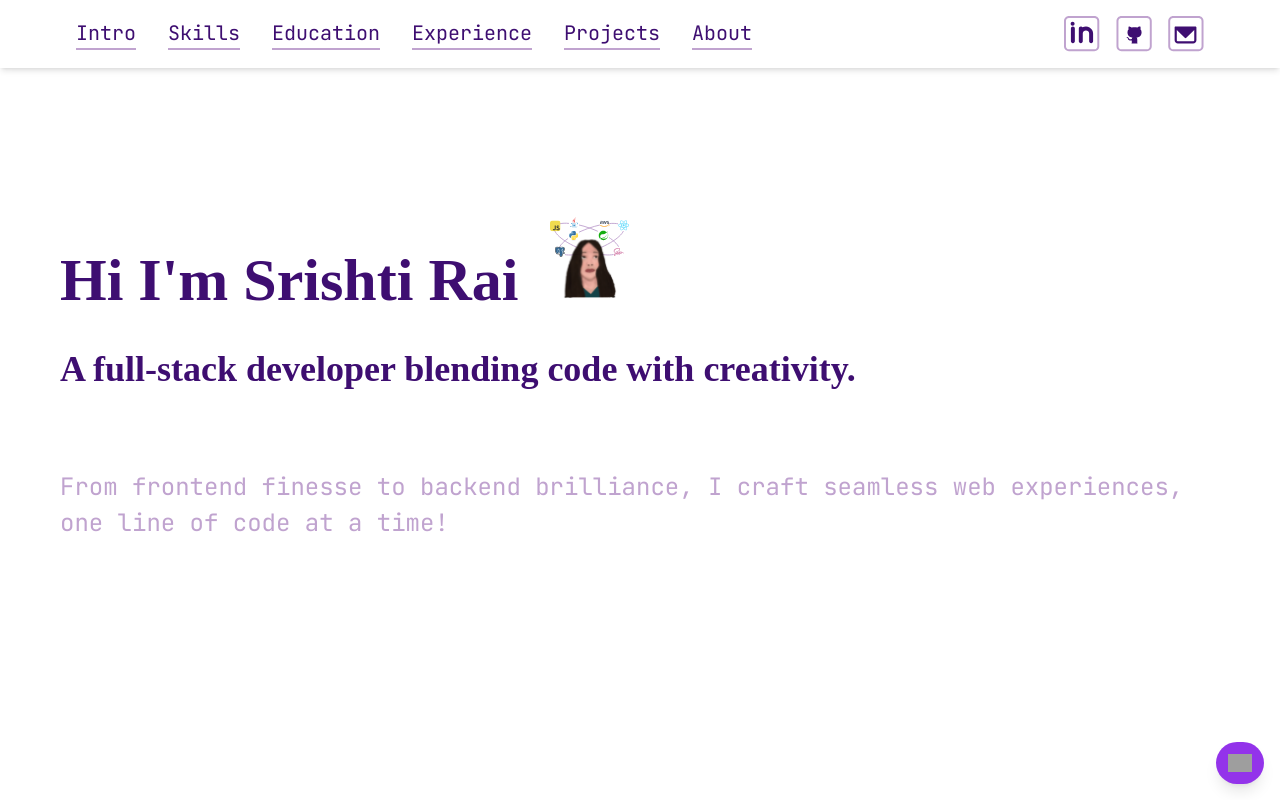
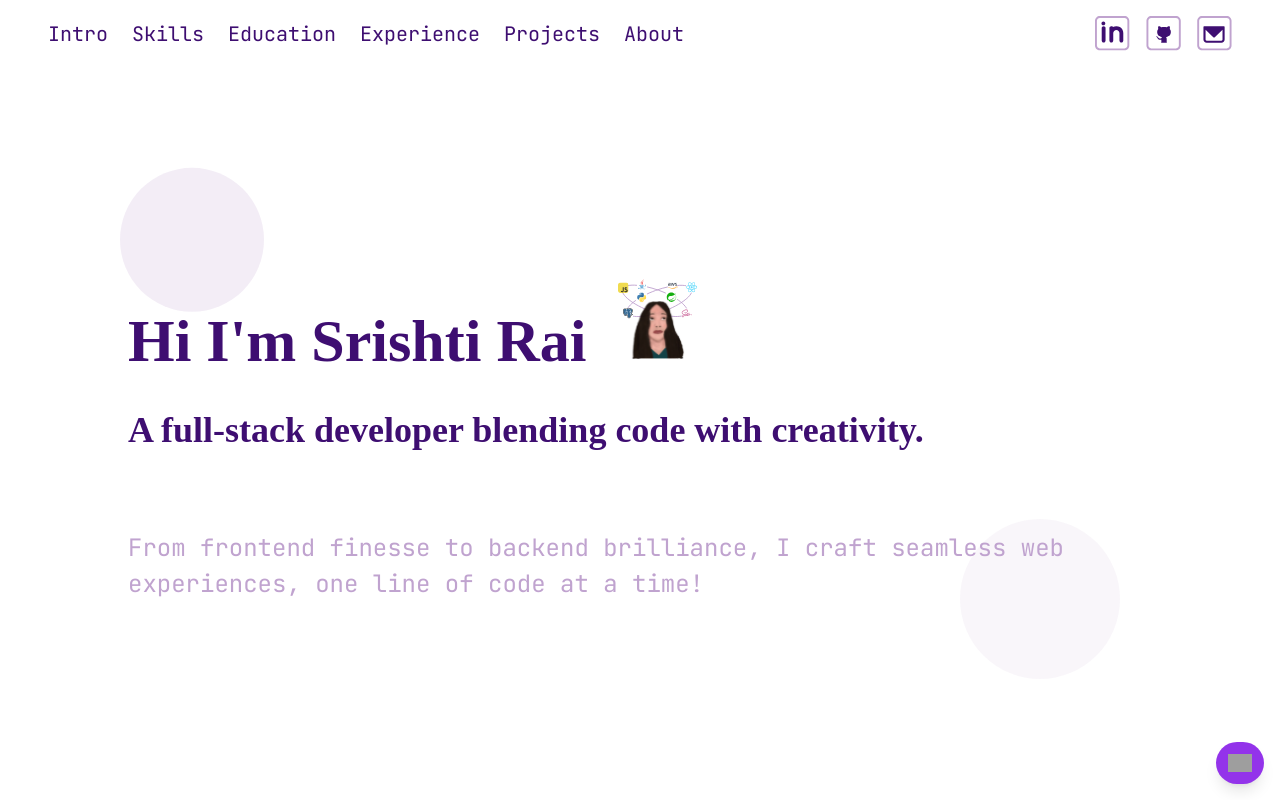
Before and after one commit to srishtirai/portfolio, a Next.js app: page / in a window 1280 px wide. Shown: the top 800 px of the page. Built offline with nearby package versions, Linux system fonts and the light colour scheme; grey boxes are pictures that could not be loaded; a web font is replaced by a local one.

Commit message:
Updated Intro screen and navBar

```diff
--- a/src/app/about/page.tsx
+++ b/src/app/about/page.tsx
@@ -10,7 +10,7 @@ export default function About() {
       {/* About Content */}
       <div className="flex flex-col-reverse sm:flex-row items-center sm:items-start sm:space-x-10">
         {/* Text Section */}
-        <div className="sm:w-1/2 text-primary">
+        <div className="sm:w-3/5 text-primary">
           <p className="hidden sm:block mb-4">
             I&apos;m a <strong>full-stack developer</strong> with a passion for <strong>automation, UI/UX, and AI-driven applications</strong>.
             With experience at <strong>Sentinel Group</strong> and <strong>LG Soft India</strong>, I&apos;ve worked on <strong>enterprise automation, scalable architectures, and performance optimization</strong>.
@@ -31,13 +31,13 @@ export default function About() {
         </div>
 
         {/* Image Section */}
-        <div className="sm:w-1/3 flex justify-center">
+        <div className="sm:w-2/5 flex justify-center">
           <Image
-            src="/images/profile.png"
+            src="/images/about_me.jpeg"
             alt="Srishti C Rai"
             width={300}
             height={300}
-            className="rounded-xl shadow-xl object-cover"
+            className="rounded-xl shadow-xl object-cover sm:w-[300px] sm:h-[400px] w-[150px] h-[200px]"
           />
         </div>
       </div>
--- a/src/app/intro/page.tsx
+++ b/src/app/intro/page.tsx
@@ -1,29 +1,61 @@
-import Image from 'next/image';
+"use client";
+
+import Image from "next/image";
+import { motion } from "framer-motion";
 
 export default function Intro() {
   return (
-    <section id="intro" className="sm:min-h-[80vh] flex flex-col">
-      <div className="flex flex-col flex-grow sm:mt-24">
-        <div className="flex flex-wrap flex-col items-center sm:flex-row sm:items-end justify-center sm:justify-start">
-          <h1 className="text-header font-bold mb-4 sm:mb-6 sm:mr-8 text-center sm:text-left">
-            Hi I&apos;m Srishti Rai
-          </h1>
-          <Image
-            className="mb-12"
-            src="/images/headshot.svg"
-            alt="headshot"
-            width={80}
-            height={80}
-            unoptimized
-          />
-        </div>
-        <h2 className="text-subheader sm:text-4xl font-bold mb-8 sm:mb-20 text-center sm:text-left">
-          A full-stack developer blending code with creativity.
-        </h2>
-        <p className="text-body text-center sm:text-left">
-          From frontend finesse to backend brilliance, I craft seamless web experiences, one line of code at a time!
-        </p>
+    <section id="intro" className="relative sm:min-h-[80vh] flex flex-col justify-center">
+      {/* Floating Background Elements */}
+      <div className="absolute inset-0 -z-10">
+        <motion.div
+          className="absolute w-20 h-20 sm:w-36 sm:h-36 bg-accent opacity-20 rounded-full top-10 left-10"
+          animate={{ y: [0, 10, 0] }}
+          transition={{ duration: 5, repeat: Infinity, ease: "easeInOut" }}
+        />
+        <motion.div
+          className="absolute w-24 h-24 sm:w-40 sm:h-40 bg-accent opacity-10 rounded-full bottom-20 right-20"
+          animate={{ y: [0, -10, 0] }}
+          transition={{ duration: 6, repeat: Infinity, ease: "easeInOut" }}
+        />
       </div>
+
+      {/* Main Content */}
+      <div className="flex flex-col items-center sm:flex-row sm:items-end sm:justify-start w-full px-4 sm:px-12">
+        {/* Animated Heading */}
+        <motion.h1
+          className="text-header font-bold mb-4 sm:mb-6 sm:mr-8 text-center sm:text-left"
+          initial={{ opacity: 0, y: -20 }}
+          animate={{ opacity: 1, y: 0 }}
+          transition={{ duration: 1 }}
+        >
+          Hi I&apos;m Srishti Rai
+        </motion.h1>
+        <Image className="mb-12" src="/images/headshot.svg" alt="headshot" width={80} height={80} unoptimized />
+      </div>
+
+      {/* Subheader */}
+      <motion.h2
+        className="text-subheader sm:text-4xl font-bold mb-8 sm:mb-20 text-center sm:text-left px-4 sm:px-12"
+        initial={{ opacity: 0, x: -30 }}
+        animate={{ opacity: 1, x: 0 }}
+        transition={{ duration: 1.2, delay: 0.3 }}
+      >
+        A full-stack developer blending code with creativity.
+      </motion.h2>
+
+      {/* Description */}
+      <motion.p
+        className="text-body text-center sm:text-left px-4 sm:px-12"
+        initial={{ opacity: 0, y: 10 }}
+        animate={{ opacity: 1, y: 0 }}
+        transition={{ duration: 1.2, delay: 0.5 }}
+      >
+        <span className="hover:underline hover:text-accent transition-all duration-300">
+          From frontend finesse to backend brilliance
+        </span>
+        , I craft seamless web experiences, one line of code at a time!
+      </motion.p>
     </section>
   );
 }
--- a/src/app/layout.tsx
+++ b/src/app/layout.tsx
@@ -19,7 +19,7 @@ export default function RootLayout({
     <html lang="en">
       <body className="antialiased">
         <NavBar />
-        <main className="mx-[10px] mt-[80px] sm:mx-[40px] sm:mt-[100px] md:mx-[60px] md:mt-[120px]">{children}</main>
+        <main className="mx-[10px] mt-[80px] sm:mx-[60px] sm:mt-[100px] md:mx-[80px] md:mt-[120px]">{children}</main>
         <Chatbot />
         <Footer />
       </body>
--- a/src/components/navBar.tsx
+++ b/src/components/navBar.tsx
@@ -2,10 +2,18 @@
 
 import { usePathname, useRouter } from "next/navigation";
 import Image from "next/image";
+import { useEffect, useState } from "react";
 
 export default function NavBar() {
   const router = useRouter();
   const pathname = usePathname();
+  const [scrolled, setScrolled] = useState(false);
+
+  useEffect(() => {
+    const handleScroll = () => setScrolled(window.scrollY > 50);
+    window.addEventListener("scroll", handleScroll);
+    return () => window.removeEventListener("scroll", handleScroll);
+  }, []);
 
   const indexes = [
     { label: "Intro", targetId: "intro", href: "/" },
@@ -17,23 +25,20 @@ export default function NavBar() {
   ];
 
   const links = [
-    { src: "/images/linkedin.svg", alt: "linkedin", url: "https://www.linkedin.com/in/srishti-c-rai/" },
-    { src: "/images/github.svg", alt: "github", url: "https://github.com/srishtirai" },
-    { src: "/images/email.svg", alt: "email", url: "mailto:srishtiraic@gmail.com" }
+    { src: "/images/linkedin.svg", alt: "LinkedIn", url: "https://www.linkedin.com/in/srishti-c-rai/" },
+    { src: "/images/github.svg", alt: "GitHub", url: "https://github.com/srishtirai" },
+    { src: "/images/email.svg", alt: "Email", url: "mailto:srishtiraic@gmail.com" }
   ];
 
-  // Handle navigation and smooth scrolling
   const handleNavigation = (targetId: string) => {
     if (pathname === "/") {
-      // If on home page, scroll smoothly and update the URL
       const section = document.getElementById(targetId);
       if (section) {
         section.scrollIntoView({ behavior: "smooth" });
-        window.history.pushState(null, "", '/');
+        window.history.pushState(null, "", "/");
       }
     } else {
-      // Navigate to home and scroll after page loads
-      router.push('/');
+      router.push("/");
       setTimeout(() => {
         document.getElementById(targetId)?.scrollIntoView({ behavior: "smooth" });
       }, 500);
@@ -41,27 +46,35 @@ export default function NavBar() {
   };
 
   return (
-    <div className="flex flex-wrap items-center justify-between bg-white z-10 p-4 sm:fixed top-0 sm:w-full sm:shadow-md">
+    <div
+      className={`sm:fixed top-0 sm:w-full z-10 transition-all right-0 ${
+        scrolled ? "py-2 bg-white shadow-md" : "py-4"
+      } flex justify-between items-center px-6 sm:px-12`}
+    >
       {/* Navigation Links */}
-      <div className="hidden sm:flex flex-wrap items-center gap-3 sm:gap-8 mx-[10px] sm:mx-[40px] md:mx-[60px]">
+      <div className="hidden sm:flex space-x-6">
         {indexes.map((index) => (
-          <div className="inline-block text-center" key={index.targetId}>
-            <button
-              onClick={() => handleNavigation(index.targetId)}
-              className={`text-primary text-small font-medium ${pathname.includes(index.href) ? "font-bold" : ""}`}
-            >
-              {index.label}
-            </button>
-            <div className="w-full bg-accent font-thin border border-accent"></div>
-          </div>
+          <button
+            key={index.targetId}
+            onClick={() => handleNavigation(index.targetId)}
+            className="relative text-primary font-medium text-small transition-all duration-300 hover:underline underline-offset-8"
+          >
+            {index.label}
+          </button>
         ))}
       </div>
 
-      {/* Social Media Icons with Clickable Links */}
-      <div className="flex items-center gap-2 sm:gap-4 mt-4 sm:mt-0 ml-auto mx-[10px] sm:mx-[40px] md:mx-[60px]">
+      {/* Social Media Icons */}
+      <div className="flex items-center space-x-4">
         {links.map((link) => (
           <a key={link.alt} href={link.url} target="_blank" rel="noopener noreferrer">
-            <Image src={link.src} alt={link.alt} width={30} height={30} className="sm:w-9 sm:h-9 cursor-pointer" />
+            <Image
+              src={link.src}
+              alt={link.alt}
+              width={35}
+              height={35}
+              className="transition-transform transform hover:scale-110 hover:opacity-80 sm:w-[35px] sm:h-[35px] w-[25px] h-[25px]"
+            />
           </a>
         ))}
       </div>
```
Also changed, not shown: public/images/about_me.jpeg (added).
